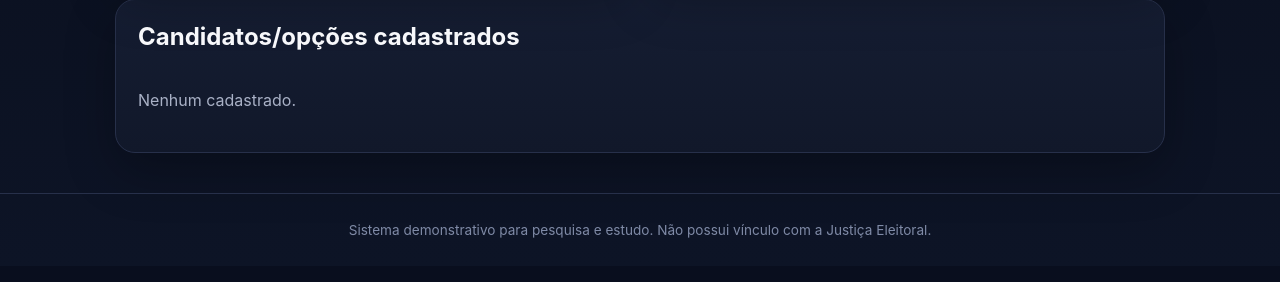
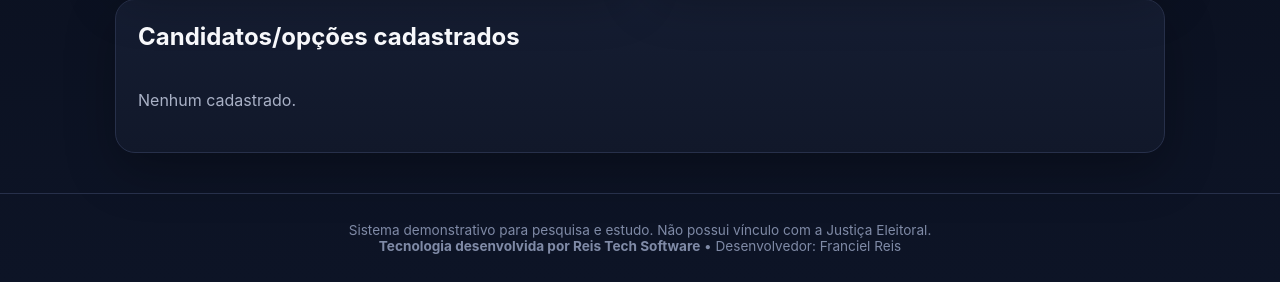
Before and after one commit to francielreis/sistema-votacao-pesquisa, a Flask app: page /admin in a window 1280 px wide. Shown: the part 641-923 px from the top of the page. Before the commit the page ends 879 px from the top, so only its background shows below. Run offline with Flask 3, Linux system fonts and the light colour scheme; the visitor is signed in with stand-in values (Sample User, id 1); data comes from the database, SQL or seed files in the repository; data that the repository does not hold is empty; some libraries are stand-ins or nearby versions.

Commit message:
Adicionar crédito Reis Tech Software no rodapé

```diff
--- a/templates/base.html
+++ b/templates/base.html
@@ -27,7 +27,8 @@
     {% block content %}{% endblock %}
   </main>
   <footer>
-    Sistema demonstrativo para pesquisa e estudo. Não possui vínculo com a Justiça Eleitoral.
+    Sistema demonstrativo para pesquisa e estudo. Não possui vínculo com a Justiça Eleitoral.<br>
+    <strong>Tecnologia desenvolvida por Reis Tech Software</strong> • Desenvolvedor: Franciel Reis
   </footer>
 </body>
 </html>
```
